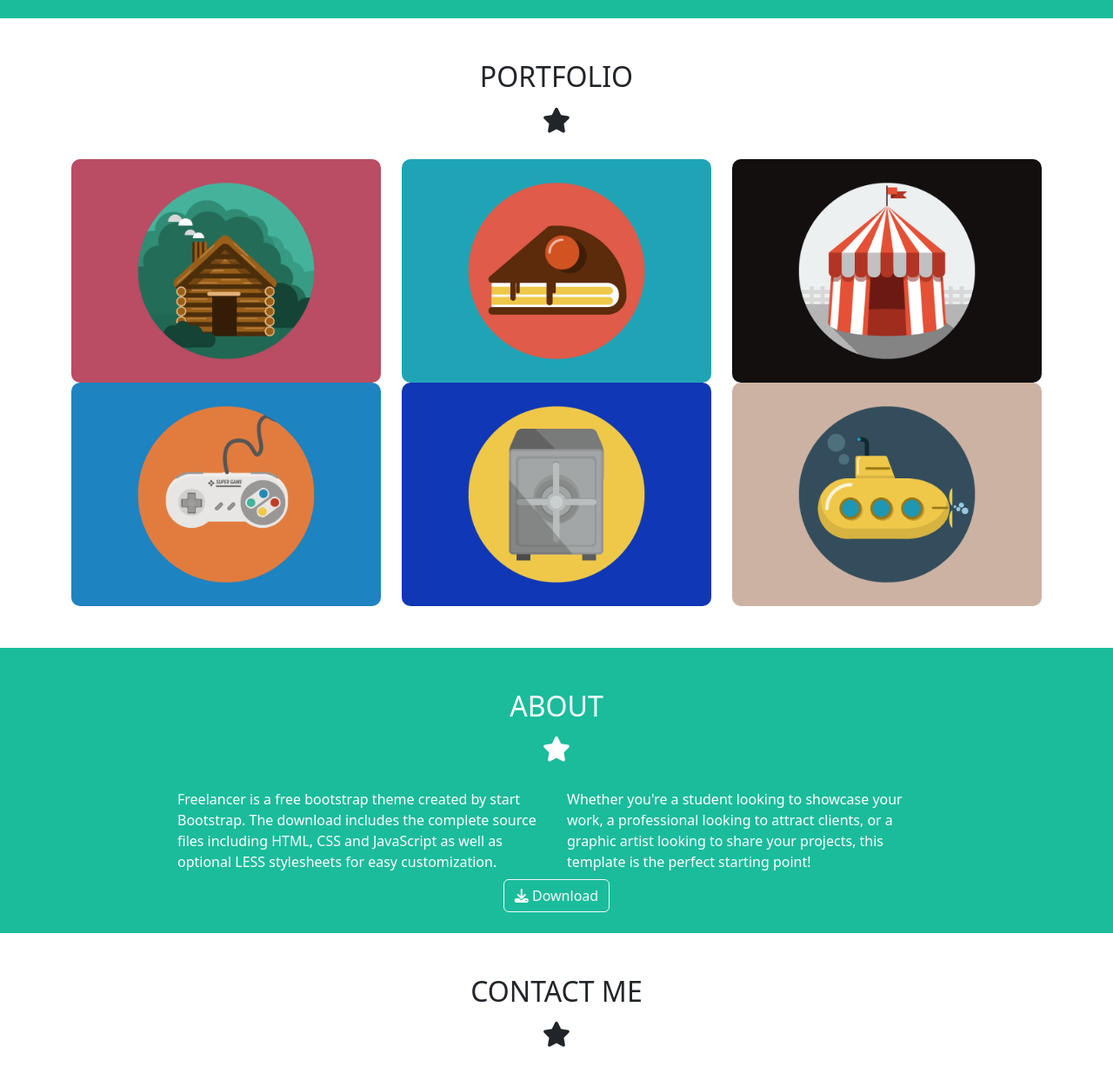
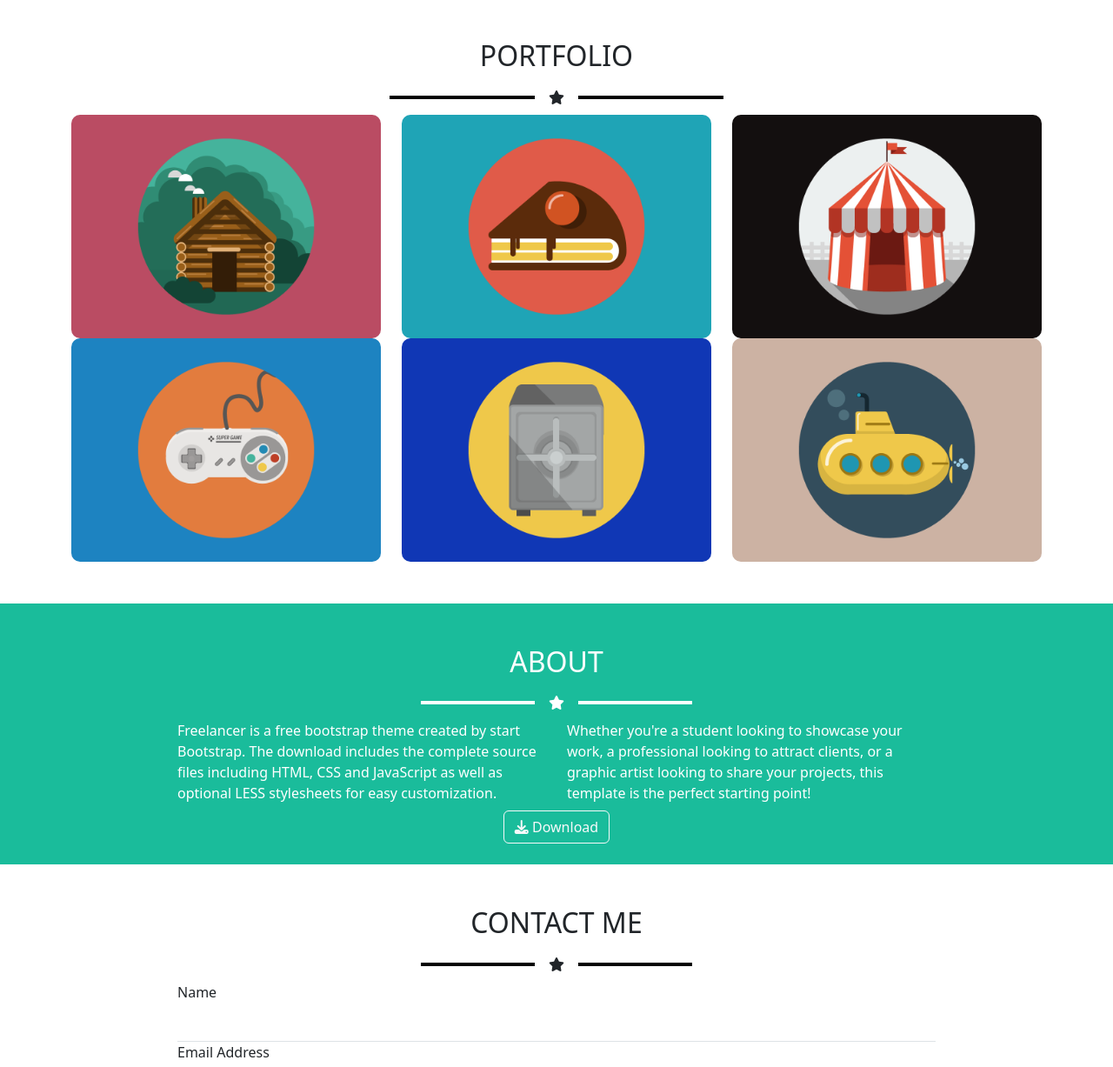
Before and after one commit to Vahidone/html-css-bootstrap-freelancer, a plain HTML site: page index.html in a window 1280 px wide. Shown: the part 596-1823 px from the top of the page at 87% size. Drawn offline with nearby package versions, Linux system fonts and the light colour scheme.

Commit message:
fix: adjusted lengh of lines of icon_star

```diff
--- a/css/style.css
+++ b/css/style.css
@@ -24,6 +24,7 @@ main section:nth-child(odd) {
 /* section start  *****/
 .container_start {
   width: 80%;
+  max-width: 900px;
   margin: 0 auto;
 }
 .container_start figure {
@@ -36,10 +37,10 @@ img {
   object-fit: cover;
   border-radius: 10px;
 }
-.container_start .icon_star {
+.icon_star {
   height: 40px;
 }
-/* TODO: la lunghezza delle linee in responsive mode >> in lavorazione  */
+
 .icon_star .line_icon {
   width: 15%;
   height: 10%;
--- a/index.html
+++ b/index.html
@@ -45,24 +45,23 @@
       <!-- SECTION START  -->
       <section class="py-3 py-md-4">
         <div class="container_start">
-          <div class="container-fluid">
           <div class="text-center d-flex flex-column align-items-center">
             <figure>
               <img src="img 4/avatar.svg" alt="" />
             </figure>
             <h1>START BOOTSTRAP</h1>
             <div
-                class="icon_star mb-4 w-100 justify-content-center align-items-center d-flex"
+              class="icon_star w-100 d-flex justify-content-center align-items-center"
             >
               <div class="line_icon"></div>
-                <div class="star"><i class="fa-solid fa-star"></i></div>
+              <i class="fa-solid fa-star mx-3"></i>
               <div class="line_icon"></div>
             </div>
+
             <div class="jobs col-12">
               <a href="#">GRAPHIC ARTIST</a><span>-</span>
               <a href="#">WEB DESIGNER</a> <span>-</span>
               <a href="#">ILLUSTRATOR</a>
-              </div>
             </div>
           </div>
         </div>
@@ -73,12 +72,11 @@
         <div class="container text-center">
           <h2>PORTFOLIO</h2>
           <div
-            class="icon_star mb-4 w-100 justify-content-center align-items-center d-flex"
+            class="icon_star w-100 d-flex justify-content-center align-items-center"
           >
-            <!-- TODO: far apparire line icon  -->
-            <div class="line_icon h-15"></div>
-            <div class="star"><i class="fa-solid fa-star"></i></div>
-            <div class="line_icon"></div>
+            <div class="line_icon bg-black"></div>
+            <i class="fa-solid fa-star mx-3"></i>
+            <div class="line_icon bg-black"></div>
           </div>
 
           <div class="row row-cols-1 row-cols-md-2 row-cols-lg-3">
@@ -110,12 +108,12 @@
           <div class="container-fluid">
             <div class="text-center">
               <h2>ABOUT</h2>
-              <!-- TODO: far apparire line icon  -->
+
               <div
-                class="icon_star mb-4 w-100 justify-content-center align-items-center d-flex"
+                class="icon_star w-100 d-flex justify-content-center align-items-center"
               >
                 <div class="line_icon"></div>
-                <div class="star"><i class="fa-solid fa-star"></i></div>
+                <i class="fa-solid fa-star mx-3"></i>
                 <div class="line_icon"></div>
               </div>
             </div>
@@ -148,13 +146,13 @@
           <div class="container-fluid">
             <div class="text-center">
               <h2>CONTACT ME</h2>
-              <!-- TODO: far apparire line icon  -->
+
               <div
-                class="icon_star mb-4 w-100 justify-content-center align-items-center d-flex"
+                class="icon_star w-100 d-flex justify-content-center align-items-center"
               >
-                <div class="line_icon"></div>
-                <div class="star"><i class="fa-solid fa-star"></i></div>
-                <div class="line_icon"></div>
+                <div class="line_icon bg-black"></div>
+                <i class="fa-solid fa-star mx-3"></i>
+                <div class="line_icon bg-black"></div>
               </div>
             </div>
             <!-- FORM ----- -->
```
Lines whose indentation alone changed are shown as unchanged.
